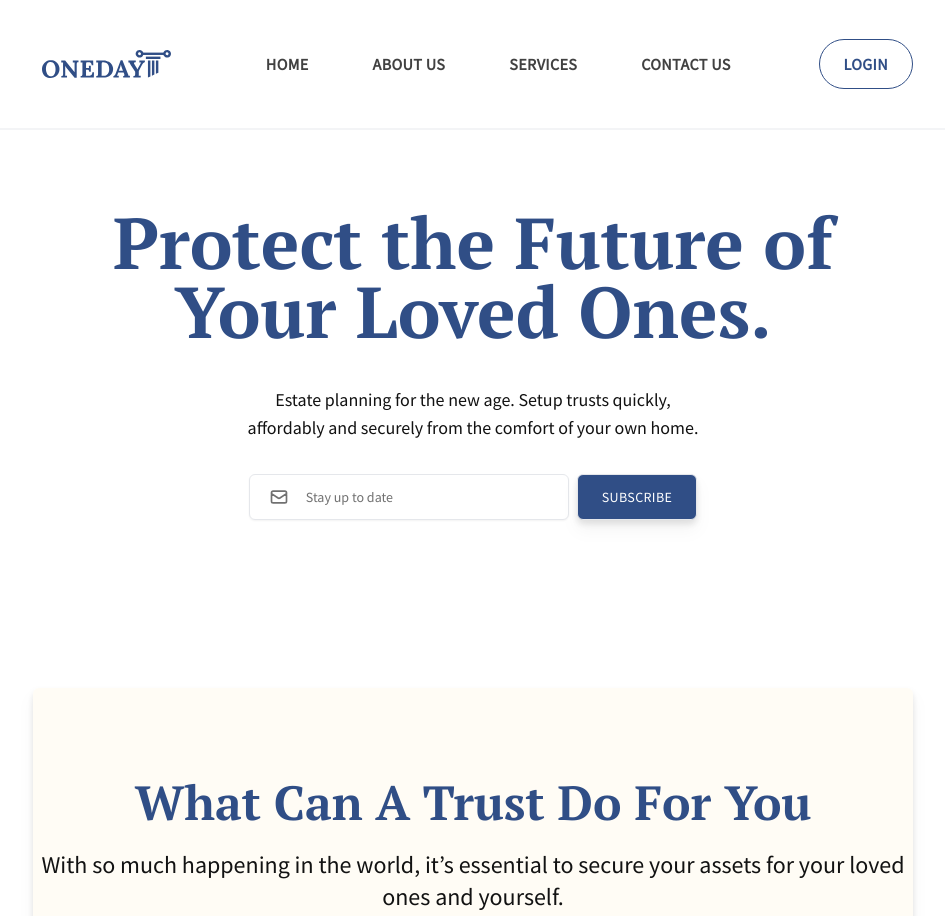
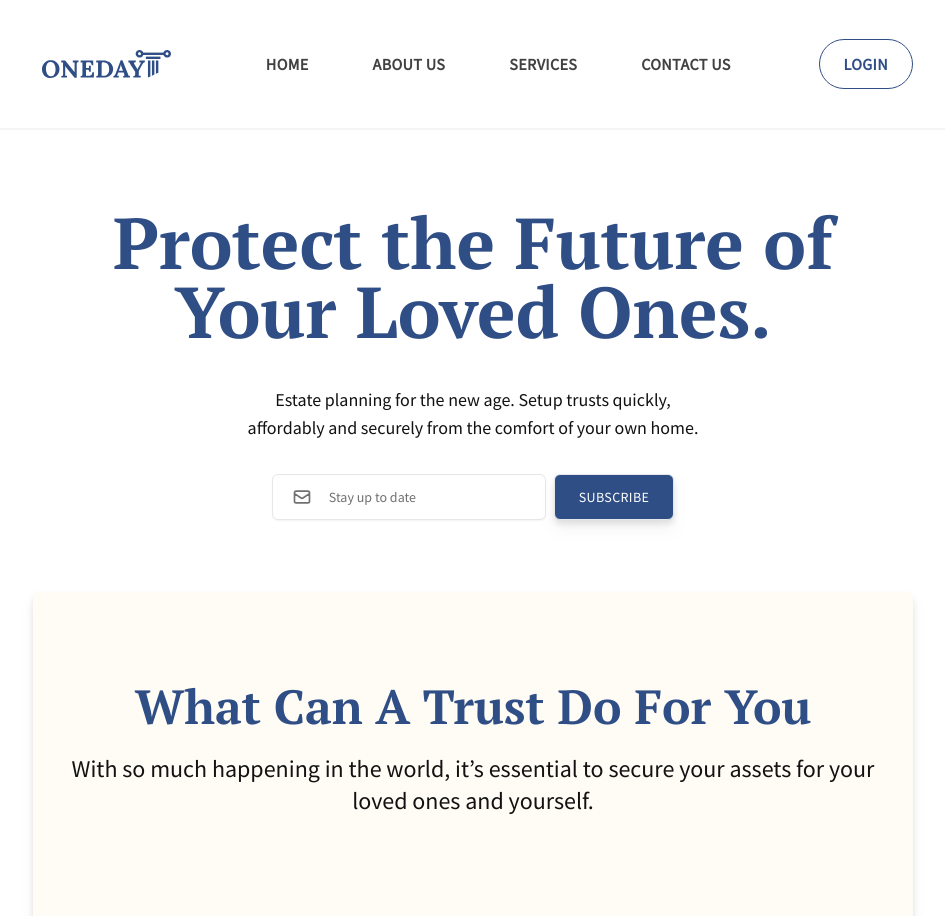
Before and after one commit to jonahcastro/oneday, a Next.js app: page / in a window 1280 px wide. Shown: the top 916 px of the page, without its empty margins (167-1112 px from the left). Built offline with nearby package versions, Linux system fonts and the light colour scheme.

Commit message:
Update whitespace, width subscription box, reduced font size in about section

```diff
--- a/layouts/About.jsx
+++ b/layouts/About.jsx
@@ -31,11 +31,11 @@ export default function About() {
       animate={control}
     >
       <div className="rounded-md bg-cream py-10 drop-shadow-lg lg:py-20">
-        <div className="mx-4 text-center lg:mx-auto">
+        <div className="mx-4 text-center xl:mx-auto">
           <h1 className="font-display text-2xl font-bold capitalize leading-8 text-purple md:text-4xl lg:text-5xl lg:leading-12">
             what can a trust do for you
           </h1>
-          <p className="text-md mt-3 font-sans leading-7 text-secondary md:text-2xl">
+          <p className="text-md mt-3 font-sans leading-7 text-secondary md:text-lg lg:text-2xl">
             With so much happening in the world, it’s essential to secure your
             assets for your loved ones and yourself.
           </p>
--- a/layouts/Banner.jsx
+++ b/layouts/Banner.jsx
@@ -30,7 +30,7 @@ export default function Banner() {
 
   return (
     <section className="container mt-28 lg:mt-52">
-      <div className="my-10 h-96 md:my-24">
+      <div className="h-80 lg:h-96 mb-10 md:mb-0">
         <div className="mx-auto flex max-w-3xl text-center">
           <motion.div
             initial="hidden"
@@ -65,7 +65,7 @@ export default function Banner() {
                       <MailIcon className="h-5 w-5 text-secondary/60" />
                     </span>
                     <input
-                      className={`block w-full rounded-md border bg-white py-3 pl-14 pr-10 shadow-sm placeholder:text-sm placeholder:text-secondary/60  sm:text-sm md:w-80
+                      className={`block w-full rounded-md border bg-white py-3 pl-14 pr-10 shadow-sm placeholder:text-sm placeholder:text-secondary/60  sm:text-sm md:w-68 xl:w-80
                       ${
                         errors.Email
                           ? "border-red-400 text-red-300"
```
